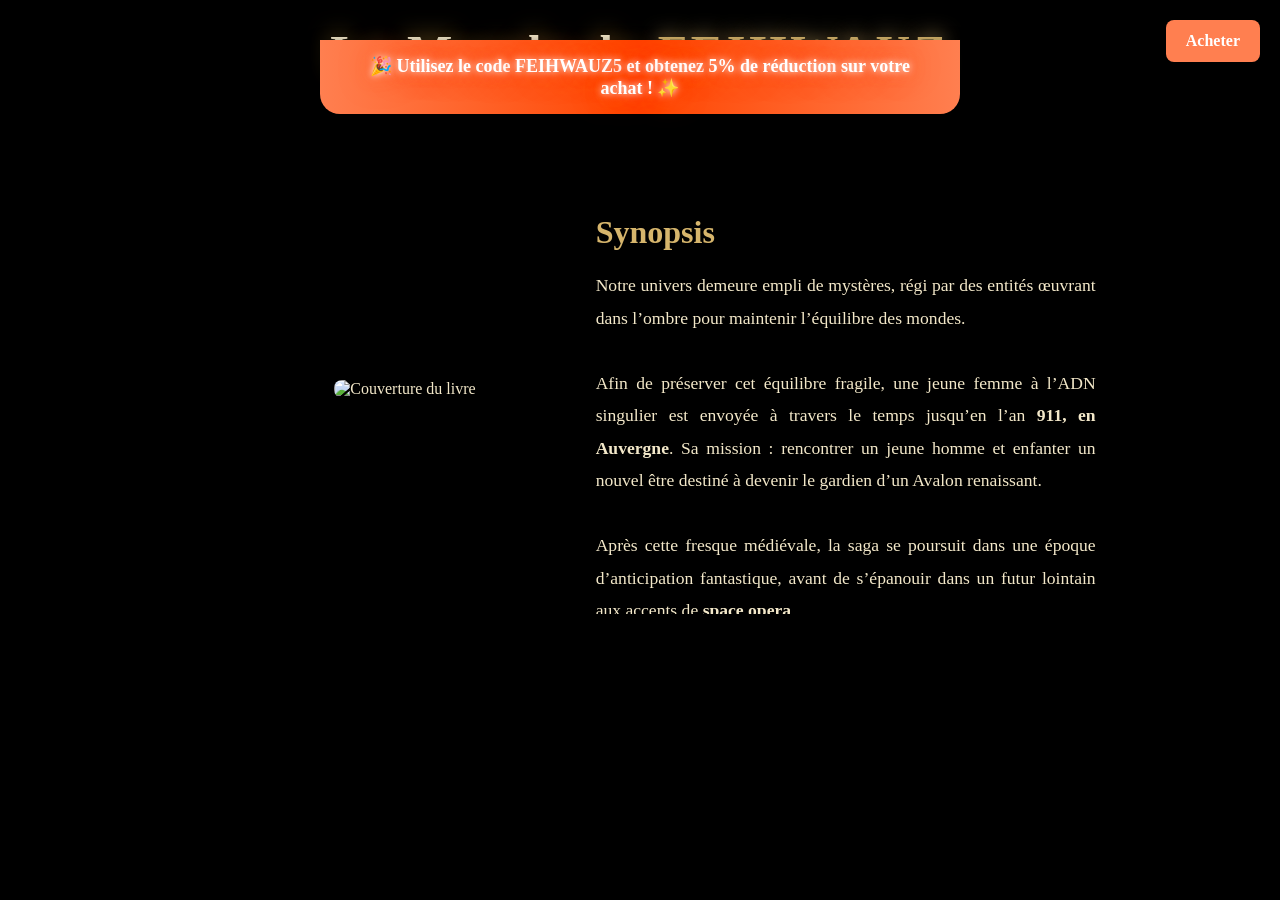
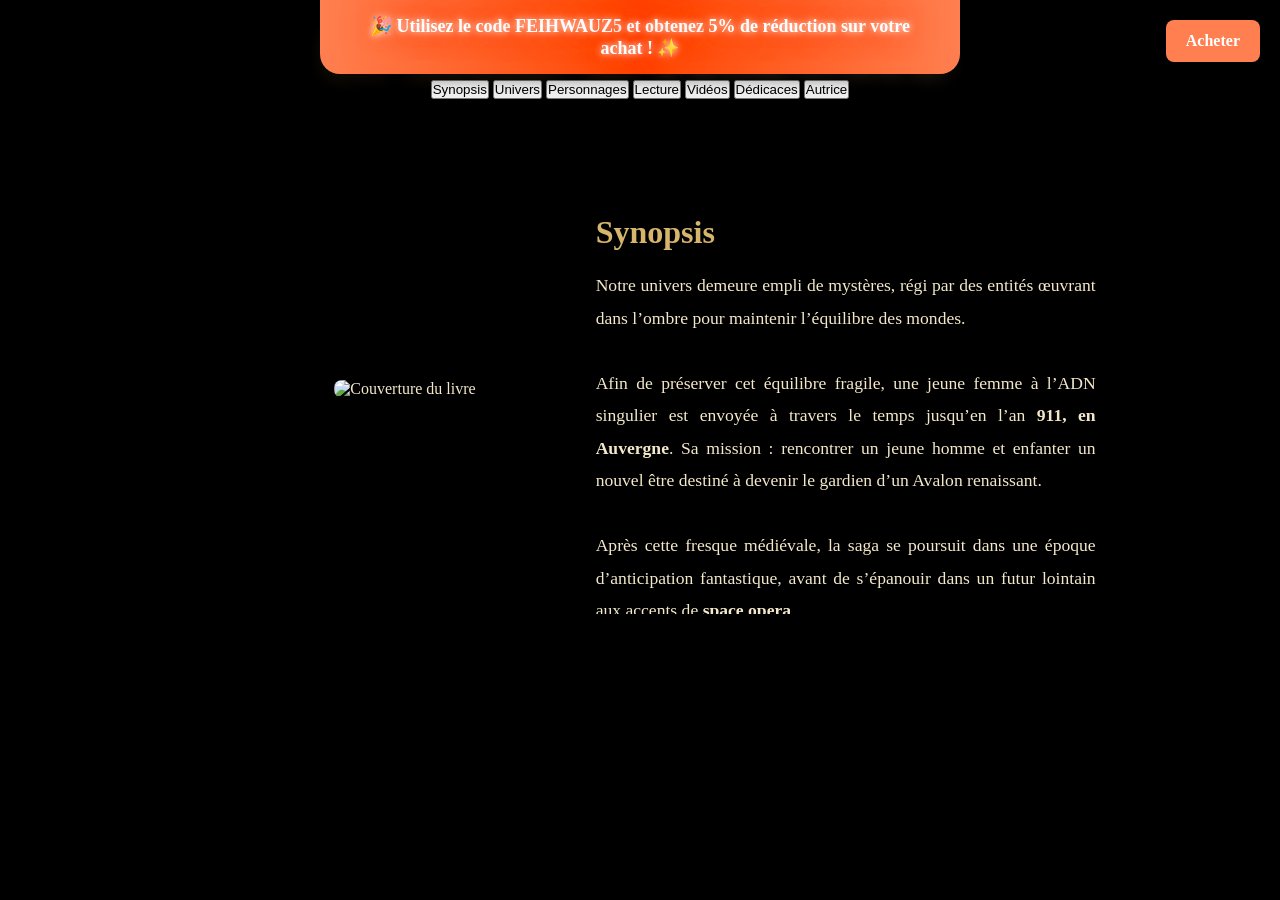

Update style.css

--- a/style.css
+++ b/style.css
@@ -212,35 +212,6 @@ h1 {
 }
 
 /* =========================
-   FOOTER PROMO
-========================= */
-.promo-banner {
-  position: relative;
-  margin-top: 40px;
-  background: linear-gradient(90deg, #ff7f50, #ff4500, #ff7f50);
-  color: #fff;
-  font-family: 'Cinzel', serif;
-  font-size: 18px;
-  font-weight: bold;
-  padding: 15px 30px;
-  border-radius: 12px;
-  box-shadow: 0 4px 15px rgba(0,0,0,0.5);
-  text-align: center;
-  z-index: 1;
-  animation: pulse 1.5s infinite alternate;
-  cursor: pointer;
-}
-
-.promo-banner:hover {
-  background: linear-gradient(90deg, #ff4500, #ff7f50, #ff4500);
-}
-
-@keyframes pulse {
-  0% { text-shadow: 0 0 5px #fff, 0 0 10px #ff7f50, 0 0 20px #ff4500; }
-  100% { text-shadow: 0 0 10px #fff, 0 0 20px #ff7f50, 0 0 40px #ff4500; }
-}
-
-/* =========================
    CURSEUR FÉE
 ========================= */
 #fairy-cursor {
